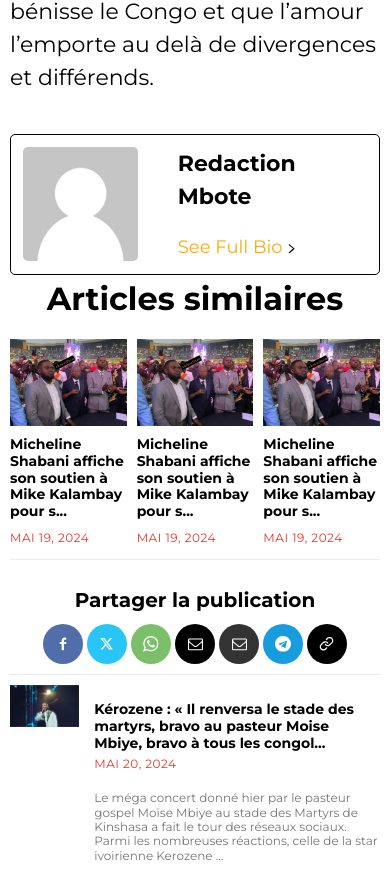
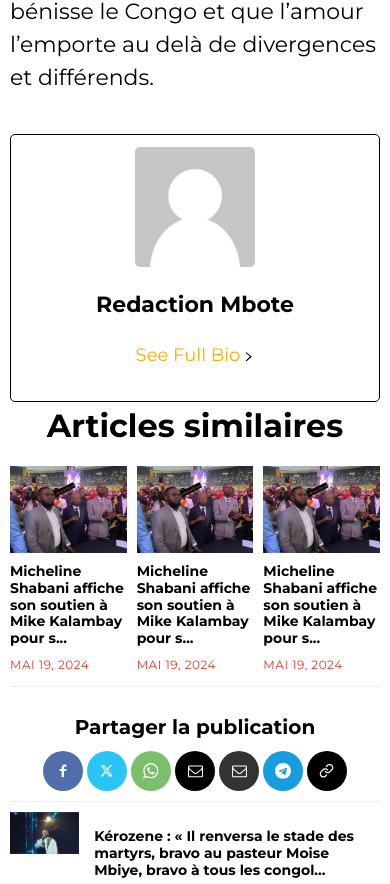
Before and after one commit to JoeMayinzi/mbote.cd, a Next.js app: page /article in a window 390 px wide. Shown: the part 2129-3013 px from the top of the page. Built offline with nearby package versions, Linux system fonts and the light colour scheme.

Commit message:
inteigration : make the author page responsie

```diff
--- a/src/app/article/page.jsx
+++ b/src/app/article/page.jsx
@@ -91,11 +91,11 @@ export default function Article() {
                   l’amour l’emporte au delà de divergences et différends.
                 </p>
               </div>
-              <div className="p-3 bg-white rounded-[5px] mt-10 h-[141px] border border-[#000]">
-                <div className=" flex gap-10">
-                  <div className=" pb-[21px] ">
+              <div className="p-3 bg-white rounded-[5px] mt-10   h-full md:h-[141px] border border-[#000]">
+                <div className=" block mx-auto md:flex gap-10">
+                  <div className="  pb-[21px] ">
                     <Image
-                      className=" rounded-[5px] "
+                      className="mx-auto md:mx-0 rounded-[5px] "
                       src={avatar3}
                       width="120"
                       height="120"
@@ -103,14 +103,14 @@ export default function Article() {
                     />
                   </div>
                   <div>
-                    <div className="mb-5">
+                    <div className="mb-5 text-center md:text-start">
                       <span className="text-[22px] font-semibold mb-5">
                         Redaction Mbote
                       </span>
                       <div className="mt-5">
                         <Link
                           href="/"
-                          className=" text-[#fdab09] text-lg flex items-center"
+                          className=" text-[#fdab09] text-lg flex justify-center md:justify-start items-center"
                         >
                           See Full Bio
                           <span className=" mt-1 ms-1">
```
